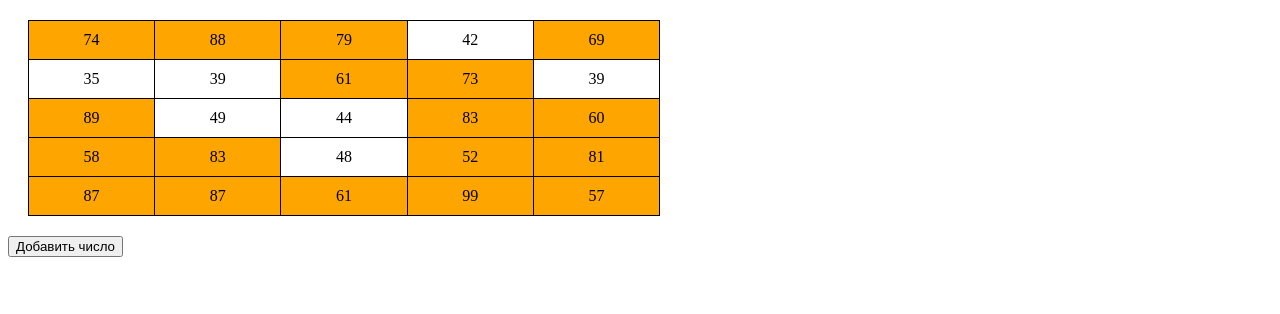
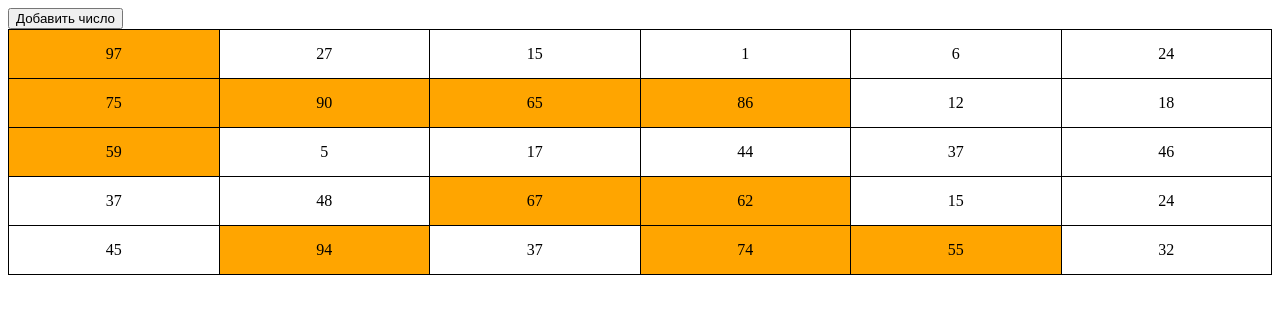
Before and after one commit to mrdavirer/jsdom-kt-1, a plain HTML site: page index.html in a window 1280 px wide. Drawn offline with Linux system fonts and the light colour scheme.

Commit message:
Update index.html

```diff
--- a/index.html
+++ b/index.html
@@ -3,12 +3,10 @@
 <head>
     <meta charset="UTF-8">
     <meta name="viewport" content="width=device-width, initial-scale=1.0">
-    <title>Random Number Table</title>
     <style>
         table {
             border-collapse: collapse;
-            width: 50%;
-            margin: 20px;
+            width: 100%;
         }
 
         table, th, td {
@@ -16,7 +14,7 @@
         }
 
         th, td {
-            padding: 10px;
+            padding: 15px;
             text-align: center;
         }
 
@@ -24,68 +22,54 @@
             background-color: orange;
         }
     </style>
-</head>
-<body>
+    <script>
+        function generateRandomNumber(min, max) {
+            return Math.floor(Math.random() * (max - min + 1)) + min;
+        }
 
-<table id="randomTable"></table>
-<button onclick="addRandomNumber()">Добавить число</button>
+        function generateRandomArray(length) {
+            const randomArray = [];
+            for (let i = 0; i < length; i++) {
+                randomArray.push(generateRandomNumber(0, 99));
+            }
+            return randomArray;
+        }
 
-<script>
-    // Задание 1
-    function generateRandomNumbers() {
-        const numbers = [];
-        for (let i = 0; i < 30; i++) {
-            numbers.push(Math.floor(Math.random() * 100));
-        }
-        return numbers;
-    }
-
-    function createTable(numbers) {
-        const table = document.getElementById('randomTable');
-        let rowCounter = 0;
-
-        for (let i = 0; i < numbers.length; i++) {
-            if (i % 6 === 0) {
-                const row = table.insertRow(rowCounter++);
-                for (let j = 0; j < 5; j++) {
-                    const cell = row.insertCell(j);
-                    const number = numbers[i + j];
-                    cell.textContent = number;
-
-                    if (number >= 50) {
+        function createTable(array) {
+            const table = document.createElement('table');
+            for (let i = 0; i < 5; i++) {
+                const row = table.insertRow();
+                for (let j = 0; j < 6; j++) {
+                    const cell = row.insertCell();
+                    const randomNumber = array[i * 6 + j];
+                    cell.textContent = randomNumber;
+                    if (randomNumber >= 50) {
                         cell.classList.add('orange');
                     }
                 }
             }
+            document.body.appendChild(table);
         }
-    }
 
-    const randomNumbers = generateRandomNumbers();
-    createTable(randomNumbers);
-
-    // Задание 2
-    function addRandomNumber() {
-        const newNumber = Math.floor(Math.random() * 100);
-        const table = document.getElementById('randomTable');
-        const lastRow = table.rows[table.rows.length - 1];
-
-        if (lastRow.cells.length < 5) {
-            const cell = lastRow.insertCell(lastRow.cells.length);
-            cell.textContent = newNumber;
-
-            if (newNumber >= 50) {
-                cell.classList.add('orange');
-            }
-        } else {
-            const row = table.insertRow(table.rows.length);
-            const cell = row.insertCell(0);
-            cell.textContent = newNumber;
-
-            if (newNumber >= 50) {
+        function addRandomNumberToTable() {
+            const table = document.querySelector('table');
+            const row = table.insertRow();
+            const cell = row.insertCell();
+            const randomNumber = generateRandomNumber(0, 99);
+            cell.textContent = randomNumber;
+            if (randomNumber >= 50) {
                 cell.classList.add('orange');
             }
         }
-    }
+    </script>
+</head>
+<body>
+
+<button onclick="addRandomNumberToTable()">Добавить число</button>
+
+<script>
+    const randomArray = generateRandomArray(30);
+    createTable(randomArray);
 </script>
 
 </body>
```
